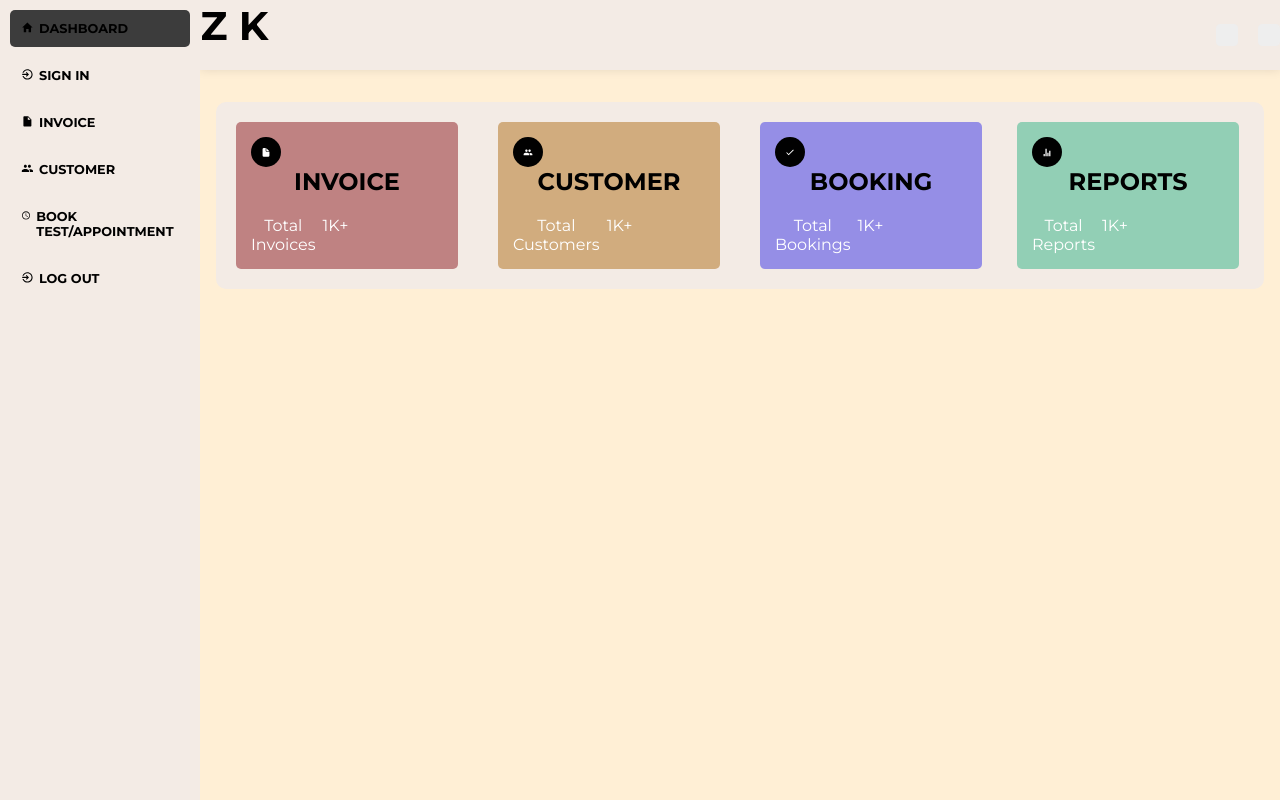
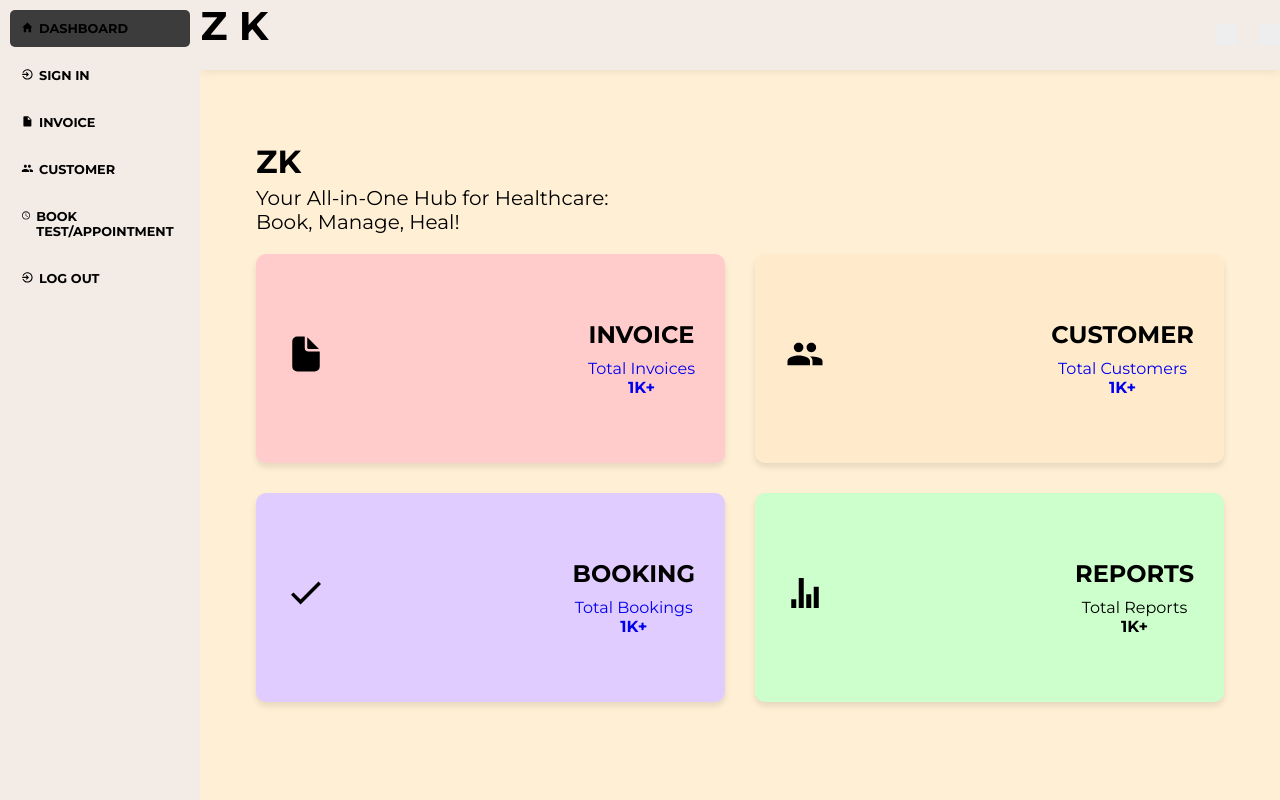
Before and after one commit to rzzdr/healthcare-management-system, a React (Vite) app: page / in a window 1280 px wide. Built offline with nearby package versions, Linux system fonts and the light colour scheme.

Commit message:
Changed Dashboard

```diff
--- a/src/components/Card/Card.css
+++ b/src/components/Card/Card.css
@@ -1,144 +1,101 @@
-.card--list {
+* {
+  margin: 0;
+  padding: 0;
+  box-sizing: border-box;
+}
+
+body, html {
+  width: 100%;
+  height: 100%;
+  font-family: Arial, sans-serif;
+}
+
+.card-container {
   display: flex;
-    gap: 20px;
-    flex-wrap: wrap;
+  flex-direction: column;
+  height: 80vh;
+  padding: 40px;
+}
 
+.heading {
+  font-size: 32px;
+  text-align: left;
+  margin-bottom: 20px;
+}
+
+.heading_text {
+  font-size: 20px;
+  font-weight: 400;
+  margin-top: 5px;
 }
 
 .card {
+  display: grid;
+  grid-template-columns: repeat(2, 1fr);
+  grid-gap: 30px;
   flex: 1;
+}
+
+.card--link {
+  text-decoration: none;
+  height: 100%;
+}
+
+.card--header, .card--header-1, .card--header-2, .card--header-3 {
+  background-color: #ffcccb;
+  padding: 30px;
   border-radius: 10px;
-    background: #F3EBE5;
-    padding: 20px;
   display: flex;
-    gap: 30px;
+  align-items: center;
   justify-content: space-between;
+  box-shadow: 0 4px 6px rgba(0, 0, 0, 0.1);
+  transition: transform 0.2s;
+  height: 100%;
+}
 
+.card--header-1 {
+  background-color: #ffebcc;
+}
+
+.card--header-2 {
+  background-color: #e0ccff;
+}
+
+.card--header-3 {
+  background-color: #ccffcc;
+}
+
+.card--header:hover, .card--header-1:hover, .card--header-2:hover, .card--header-3:hover {
+  transform: scale(1.05);
 }
 
 .card--icon {
-    background: #010101;
-    width: 30px;
-    height: 30px;
-    padding: 10px;
-    display: flex;
-    align-items: center;
-    justify-content: center;
-    font-size: 1rem;
-    border-radius: 50%;
+  font-size: 2.5rem;
+  color: #000;
+}
+
+.card--body h2 {
+  font-size: 24px;
+  font-weight: bold;
+  margin: 0;
+}
+
+.invoice, .customer, .booking {
+  color: #000;
 }
 
 .growth {
-    display: flex;
-    justify-content: space-between;
-    width: 40%;
   margin-top: 10px;
-    gap: 10px;
+  font-size: 16px;
 }
 
-.card--header {
-    background-color: #bf8282;
-    padding: 20px;
-    border-radius: 5px;
-    margin-right: 10px;
-    color: #fff;
-    width: 30%;
+.growth span {
+  font-weight: bold;
+  display: block;
 }
 
-.card--header-1 {
-    background-color: #d1ac7e;
-    padding: 10px;
-    border-radius: 5px;
-    margin-right: 10px;
-    color: #fff;
-    width: 30%;
-
+html, body {
+  margin: 0;
+  height: 100%;
+  width: 100%;
 }
-
-.card--header-2 {
-    background-color: #958ee6;
-    padding: 20px;
-    border-radius: 5px;
-    margin-right: 5px;
-    color: #fff;
-    width: 30%;
-
-}
-
-.card--header-3 {
-    background-color: #92cfb5;
-    padding: 20px;
-    border-radius: 5px;
-    margin-right: 5px;
-    color: #fff;
-    width: 30%;
-}
-
-@media (max-width: 1024px) {
-    .card {
-        flex: 1 1 calc(50% - 20px); /* Two cards per row */
-    }
-}
-
-/* Adjust the card size for small screens */
-@media (max-width: 768px) {
-    .card {
-        flex: 1 1 calc(100% - 20px); /* One card per row */
-    }
-}
-
-.card--icon {
-    background: #010101;
-    width: 30px;
-    height: 30px;
-    padding: 10px;
-    display: flex;
-    align-items: center;
-    justify-content: center;
-    font-size: 1.3rem;
-    border-radius: 50%;
-}
-
-.growth {
-    display: flex;
-    justify-content: space-between;
-    width: 30%;
-    margin-top: 10px;
-    gap: 7px;
-}
-
-.card--header {
-    background-color: #bf8282;
-    padding: 15px;
-    border-radius: 5px;
-
-    color: #fff;
-}
-
-.card--header-1 {
-    background-color: #d1ac7e;
-    padding: 15px;
-    border-radius: 5px;
-
-    color: #fff;
-}
-
-.card--header-2 {
-    background-color: #958ee6;
-    padding: 15px;
-    border-radius: 5px;
-
-    color: #fff;
-}
-
-.card--header-3 {
-    background-color: #92cfb5;
-    padding: 15px;
-    border-radius: 5px;
-
-    color: #fff;
-}
-
-.invoice, .customer, .booking {
-    font-size: 1.5rem;
-}
--- a/src/components/Card/Card.jsx
+++ b/src/components/Card/Card.jsx
@@ -1,14 +1,24 @@
 import React from "react";
-import "./Card.css"
-import {IoDocument} from "react-icons/io5";
-import {IoMdCheckmark, IoMdPeople, IoMdStats} from "react-icons/io";
+import "./Card.css";
+import { Link } from "react-router-dom";
+import { IoDocument } from "react-icons/io5";
+import { IoMdCheckmark, IoMdPeople, IoMdStats } from "react-icons/io";
 
 const Card = () => {
   return (
+    <div className="card-container">
+      <h1 className="heading">
+        ZK
+        <div className="heading_text">Your All-in-One Hub for Healthcare:
+            <br />
+            Book, Manage, Heal!</div>
+      </h1>
+
       <div className="card">
+        <Link to="/invoice" className="card--link">
           <div className="card--header">
             <div className="card--icon">
-                    <IoDocument/>
+              <IoDocument />
             </div>
             <div className="card--body">
               <h2 className="invoice">INVOICE</h2>
@@ -16,14 +26,14 @@ const Card = () => {
                 <p>Total Invoices</p>
                 <span>1K+</span>
               </div>
+            </div>
+          </div>
+        </Link>
 
-                </div>
-
-            </div>
-
+        <Link to="/customer" className="card--link">
           <div className="card--header-1">
             <div className="card--icon">
-                    <IoMdPeople/>
+              <IoMdPeople />
             </div>
             <div className="card--body">
               <h2 className="customer">CUSTOMER</h2>
@@ -31,14 +41,14 @@ const Card = () => {
                 <p>Total Customers</p>
                 <span>1K+</span>
               </div>
+            </div>
+          </div>
+        </Link>
 
-                </div>
-
-            </div>
-
+        <Link to="/booking" className="card--link">
           <div className="card--header-2">
             <div className="card--icon">
-                    <IoMdCheckmark/>
+              <IoMdCheckmark />
             </div>
             <div className="card--body">
               <h2 className="booking">BOOKING</h2>
@@ -46,13 +56,13 @@ const Card = () => {
                 <p>Total Bookings</p>
                 <span>1K+</span>
               </div>
+            </div>
+          </div>
+        </Link>
 
-                </div>
-
-            </div>
         <div className="card--header-3">
           <div className="card--icon">
-                    <IoMdStats/>
+            <IoMdStats />
           </div>
           <div className="card--body">
             <h2 className="booking">REPORTS</h2>
@@ -60,13 +70,11 @@ const Card = () => {
               <p>Total Reports</p>
               <span>1K+</span>
             </div>
+          </div>
+        </div>
+      </div>
+    </div>
+  );
+};
 
-                </div>
-
-            </div>
-
-
-        </div>
-    )
-}
-export default Card
+export default Card;
```
Lines whose indentation alone changed are shown as unchanged.
